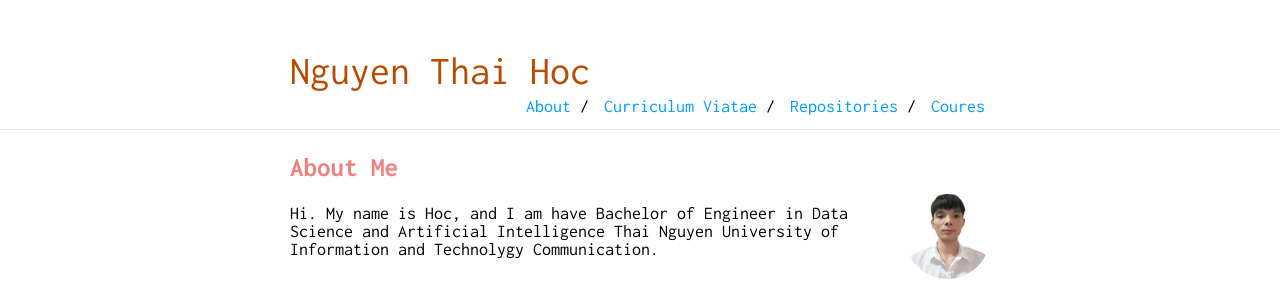
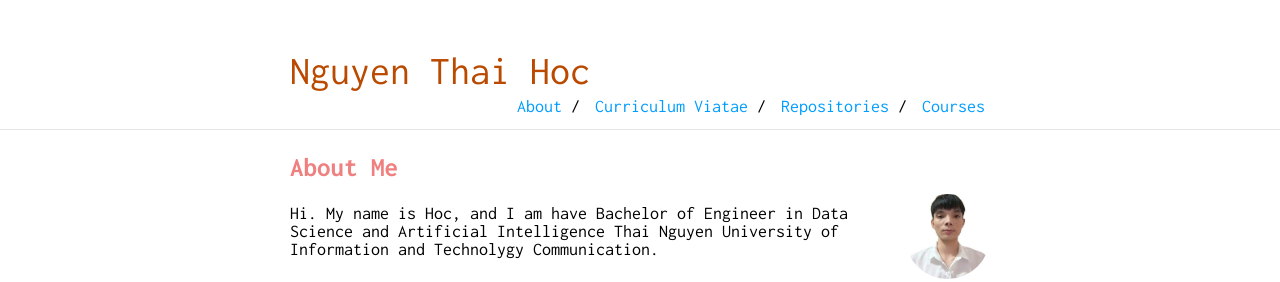
Before and after one commit to nguyenthaihoc02/About-Me, a Jekyll site: the page built from index.md, in a window 1280 px wide. Shown: the top 282 px of the page. Built offline with Jekyll 4.4.1, drawn with Linux system fonts in a browser that asks for light colours.

Commit message:
update cs

```diff
--- a/_config.yml
+++ b/_config.yml
@@ -1,6 +1,6 @@
 title: Nguyen Thai Hoc
-url: "https://github.com/nguyenthaihoc02/About-Me"
-baseurl: "/About-Me"
+url: "https://github.com/nguyenthaihoc02"
+baseurl: "/About-Me/"
 
 markdown: kramdown
 #ins_logo: "./bits-logo.png"
@@ -22,5 +22,5 @@ nav:
    link: "thaihocnguyen_cv.pdf"
  - name: "Repositories"
    link: "https://github.com/nguyenthaihoc02?tab=repositories"
- - name: "Coures"
-   link: "/course_all/csai_000.md"
+ - name: "Courses"
+   link: "/course_all/csai_000"
```
